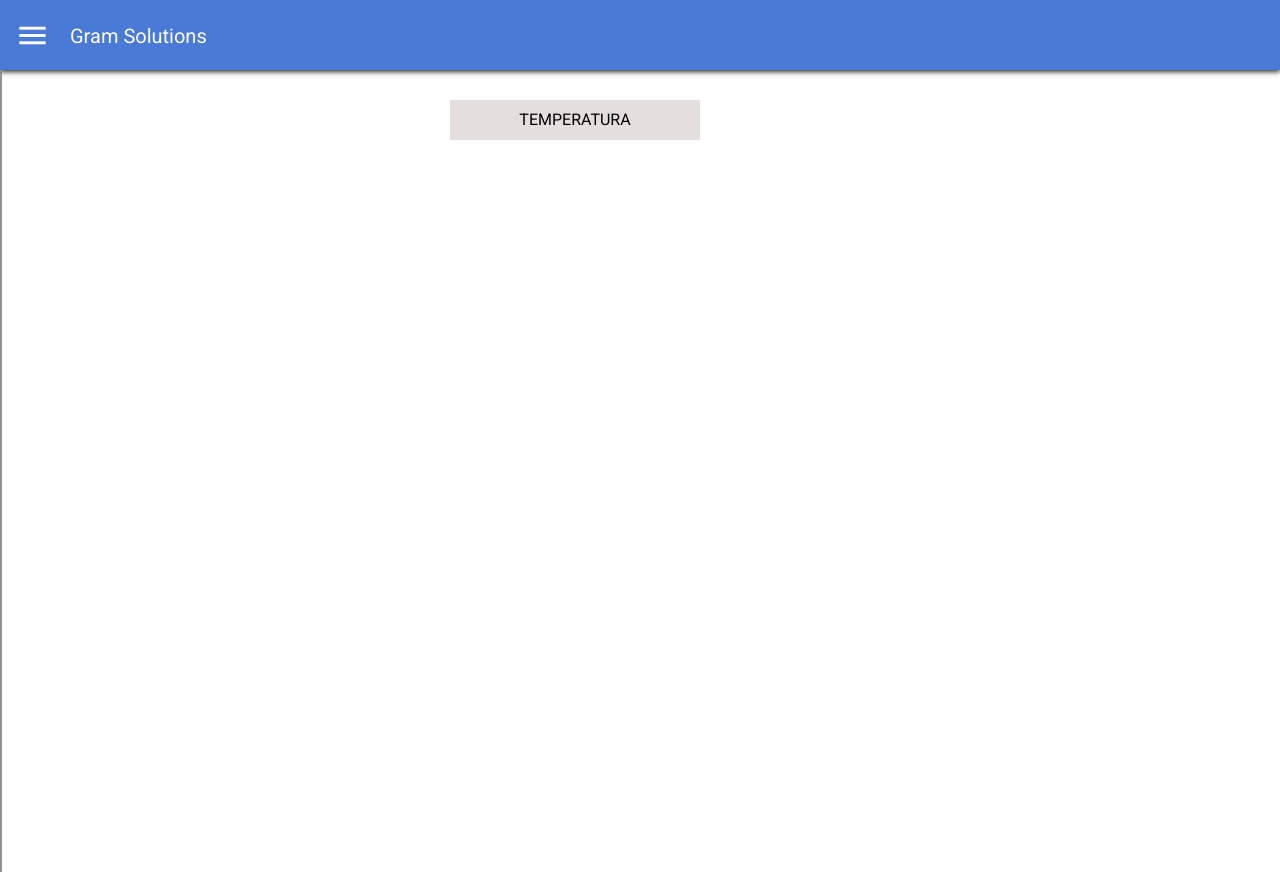
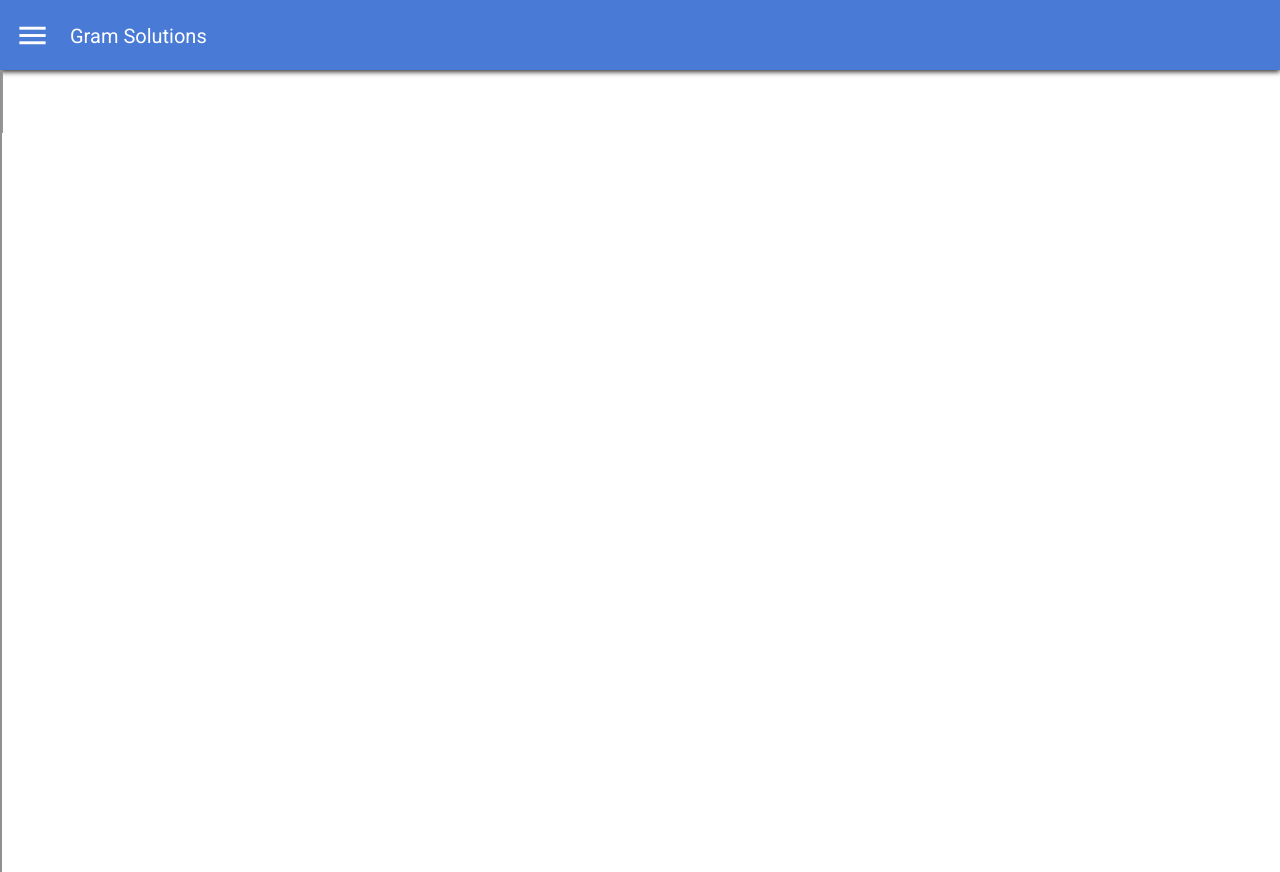
Before and after one commit to GabrielPia/GRAM, an Angular app in the folder GRAM/: page / in a window 1280 px wide. Built offline with nearby package versions, Linux system fonts and the light colour scheme; what @swimlane/ngx-charts would draw is missing.

Commit message:
Ajustes Visuais

```diff
--- a/GRAM/src/app/app.component.css
+++ b/GRAM/src/app/app.component.css
@@ -31,12 +31,38 @@
 .div-navbar{
     height:100%;
     width:0px;
-
-    background-color: rgba(241, 239, 239, 0.87);
+    background-color: rgba(241, 239, 239, 1);
     border:1px solid rgba(0,0,0,.4);
     transition:0.4s;
+}
+.list{
+    height:60px;
+    width:0px;
+    background-color: rgba(241, 239, 239, 1);
+    border:1px solid rgba(39, 39, 39, 0.452);
+    line-height: 60px;
+    transition: 0.4s;
+    text-align:center;
+}
+.list:hover{
+    cursor:pointer;
+    background-color: rgba(175, 170, 170, 0.7);
+}
+.showlist{
+    width:200px !important;
+}
+.temp-span{
+    font-size:15px;
+    position:absolute;
+    left:-200px;
+    transition:0.4s;
+    z-index:10;
+}
 
+.showspan{
+    left:50px;
 }
+
 .showbar{
     width:200px !important;
     box-shadow: 1px 0px 3px black;
--- a/GRAM/src/app/app.component.html
+++ b/GRAM/src/app/app.component.html
@@ -4,7 +4,11 @@
     <span class="head-text">Gram Solutions</span>
 </div>
 <div class="div-navbar" [class.showbar]="showNavbar">
-
+    <div class="list" [class.showlist]="showList" (click)="showTempChart()">
+        <span class="temp-span" [class.showspan]="showList">Temperatura</span>
+    </div>
+    <div *ngIf="TempChart">
+        <app-temperature-chart></app-temperature-chart>
+    </div>
+    <span></span>
 </div>
-
-<app-temperature-chart></app-temperature-chart>
--- a/GRAM/src/app/app.component.ts
+++ b/GRAM/src/app/app.component.ts
@@ -10,14 +10,24 @@ import { NgxChartsModule } from '@swimlane/ngx-charts';
 })
 export class AppComponent {
   showNavbar:boolean = false;
-
+  showList:boolean = false;
+  TempChart:boolean = false;
+  showTempChart(){
+    if(this.TempChart == false){
+      this.TempChart = true;
+    }else{
+      this.TempChart = false;
+    }
+  }
 
   Show(x:number){
     if(x == 1){
       if(this.showNavbar == false){
       this.showNavbar = true;
+      this.showList = true;
       }else{
         this.showNavbar = false;
+        this.showList = false;
       }
     }
   }
--- a/GRAM/src/app/temperature-chart/temperature-chart.component.css
+++ b/GRAM/src/app/temperature-chart/temperature-chart.component.css
@@ -14,6 +14,14 @@
       opacity:.6;
       font-size:30px
   }
+  .tempchart{
+    width:420px;
+    height:240px;
+    transition:0.4s;
+    background-color: rgba(241, 239, 239, 1);
+    border:1px solid rgba(39, 39, 39, 0.452);
+    z-index:1;
+}
   .openTimesChart{
       position:absolute;
       top:-10px;
--- a/GRAM/src/app/temperature-chart/temperature-chart.component.html
+++ b/GRAM/src/app/temperature-chart/temperature-chart.component.html
@@ -1,7 +1,4 @@
-<div (click)="showDetails()" class = "div-header">
-    <span class= "Abertura">TEMPERATURA</span>
-</div>
-<div *ngIf = "Detail" class = div-over>
+<div  class = "tempchart">
     <ngx-charts-gauge
     [matTooltip] = "'A temperatura atual eh ' +i+ ' ' "
     tooltipDisabled="false"
```
Lines whose indentation alone changed are shown as unchanged.
